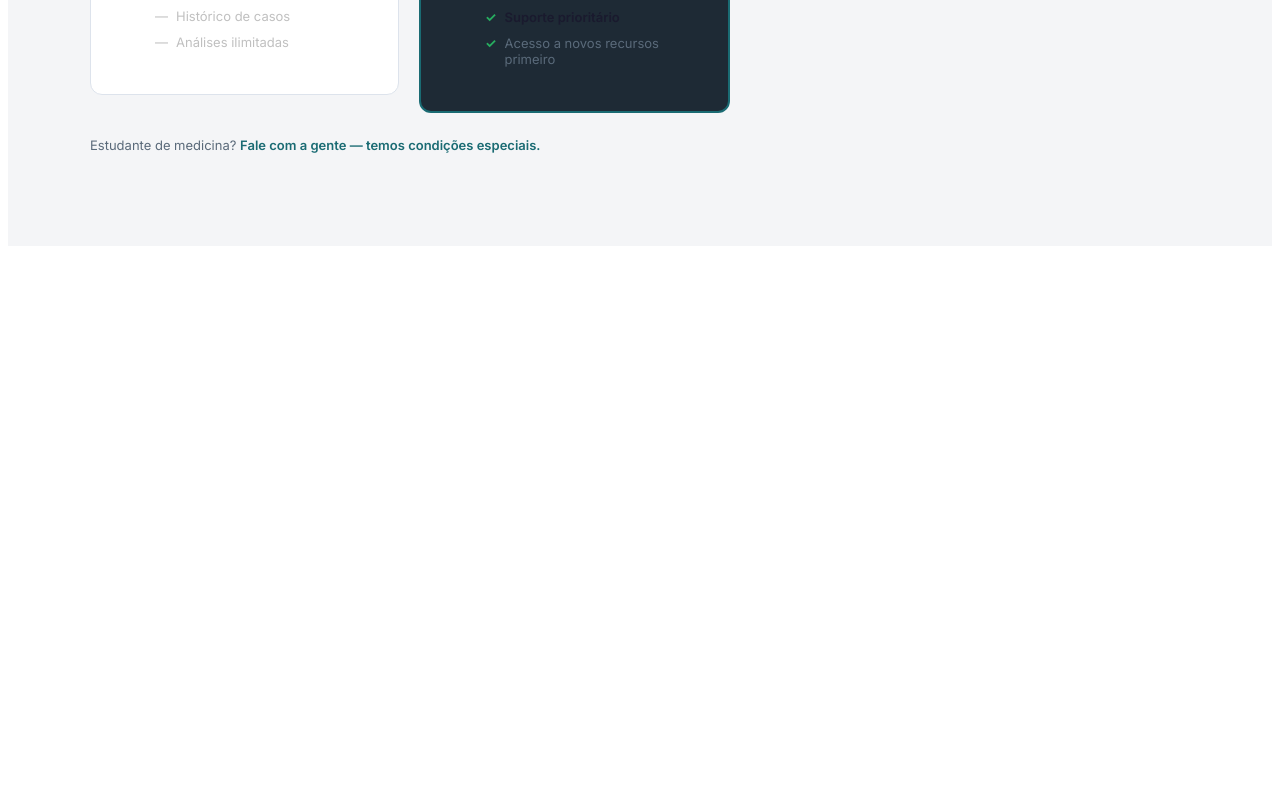
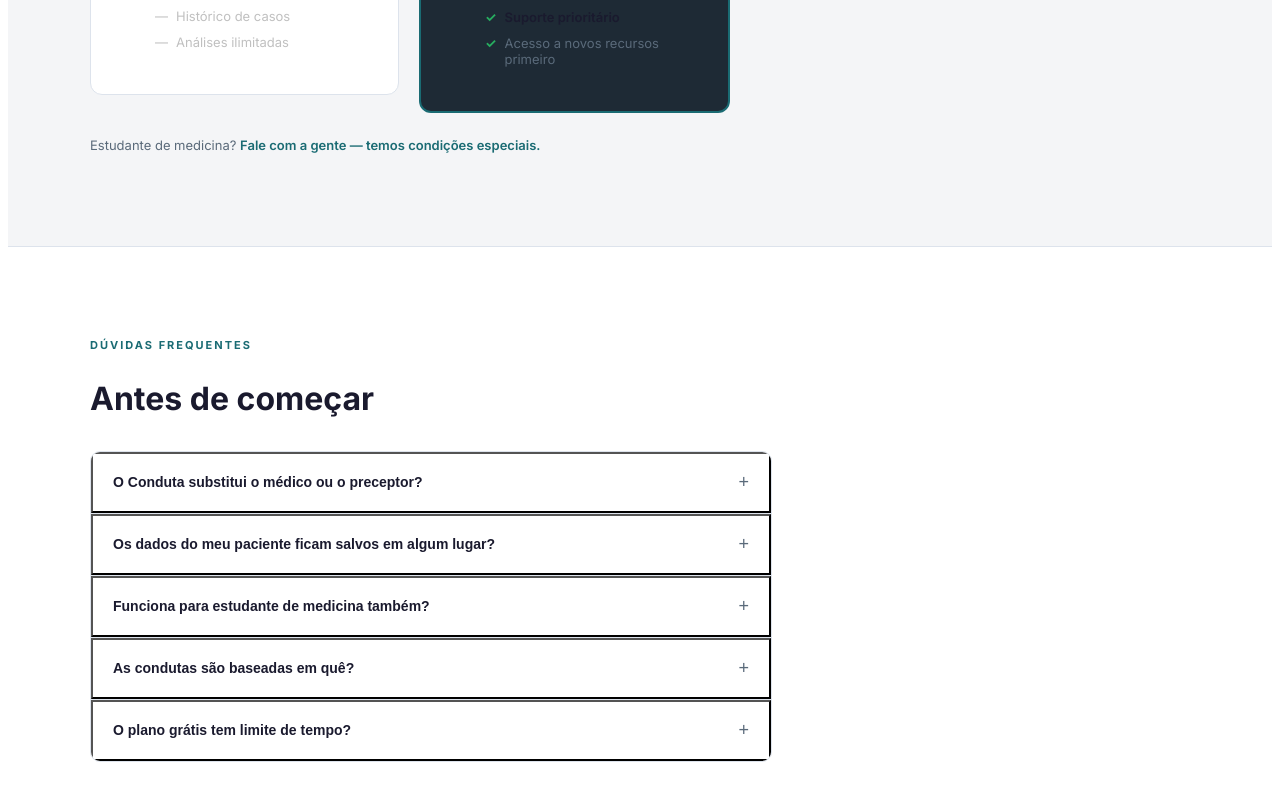
Before and after one commit to victorjordan95/conduta, a React (Vite) app in the folder conduta/frontend/: page / in a window 1280 px wide. Shown: the part 4500-5300 px from the top of the page. Before the commit the page ends 4754 px from the top, so only its background shows below. Built offline with nearby package versions, Linux system fonts and the light colour scheme; no server answers; the HTML template or start-up script is replaced by a standard one.

Commit message:
feat: seção FAQ com accordion da landing page

```diff
--- /dev/null
+++ b/conduta/frontend/src/components/landing/FaqSection.jsx
@@ -0,0 +1,62 @@
+// frontend/src/components/landing/FaqSection.jsx
+import { useState } from 'react';
+import styles from './FaqSection.module.scss';
+import shared from './landing.module.scss';
+
+const PERGUNTAS = [
+  {
+    q: 'O Conduta substitui o médico ou o preceptor?',
+    a: 'Não. O Conduta é uma ferramenta de apoio à decisão clínica — como um segundo par de olhos. A responsabilidade e o julgamento final são sempre do médico. Use como confirmação, não como substituição.',
+  },
+  {
+    q: 'Os dados do meu paciente ficam salvos em algum lugar?',
+    a: 'Não armazenamos dados identificáveis de pacientes. As análises são processadas e descartadas — você mantém o controle. Não insira nome, CPF ou dados que identifiquem o paciente.',
+  },
+  {
+    q: 'Funciona para estudante de medicina também?',
+    a: 'Sim — e é especialmente útil no internato e na residência. Se você é estudante e quer acesso, entre em contato pelo chat: temos condições especiais para quem está em formação.',
+  },
+  {
+    q: 'As condutas são baseadas em quê?',
+    a: 'Em protocolos clínicos e diretrizes terapêuticas brasileiras (PCDTs do Ministério da Saúde), guidelines de sociedades médicas nacionais e literatura clínica. O foco é atenção primária e pronto atendimento no contexto do SUS.',
+  },
+  {
+    q: 'O plano grátis tem limite de tempo?',
+    a: 'Não. As 15 análises são por mês, renovam todo mês, para sempre. Você não perde o acesso — só faz upgrade se quiser usar mais.',
+  },
+];
+
+function FaqItem({ pergunta }) {
+  const [aberto, setAberto] = useState(false);
+
+  return (
+    <div className={`${styles.item} ${aberto ? styles.aberto : ''}`}>
+      <button
+        className={styles.pergunta}
+        onClick={() => setAberto((v) => !v)}
+        aria-expanded={aberto}
+      >
+        {pergunta.q}
+        <span className={styles.icon}>{aberto ? '−' : '+'}</span>
+      </button>
+      {aberto && <p className={styles.resposta}>{pergunta.a}</p>}
+    </div>
+  );
+}
+
+export default function FaqSection() {
+  return (
+    <section className={styles.section}>
+      <div className={shared.section}>
+        <p className={shared.sectionLabel}>Dúvidas frequentes</p>
+        <h2 className={shared.sectionTitle}>Antes de começar</h2>
+
+        <div className={styles.lista}>
+          {PERGUNTAS.map((p) => (
+            <FaqItem key={p.q} pergunta={p} />
+          ))}
+        </div>
+      </div>
+    </section>
+  );
+}
--- /dev/null
+++ b/conduta/frontend/src/components/landing/FaqSection.module.scss
@@ -0,0 +1,60 @@
+// frontend/src/components/landing/FaqSection.module.scss
+@use '../../styles/variables' as *;
+
+.section {
+  background: $color-surface;
+  border-top: 1px solid $color-border;
+}
+
+.lista {
+  margin-top: 32px;
+  display: flex;
+  flex-direction: column;
+  gap: 0;
+  max-width: 680px;
+  border: 1px solid $color-border;
+  border-radius: 10px;
+  overflow: hidden;
+}
+
+.item {
+  border-bottom: 1px solid $color-border;
+
+  &:last-child { border-bottom: none; }
+}
+
+.aberto .pergunta {
+  color: $color-accent;
+}
+
+.pergunta {
+  width: 100%;
+  text-align: left;
+  padding: 18px 20px;
+  font-size: 14px;
+  font-weight: 600;
+  color: $color-text-primary;
+  background: none;
+  display: flex;
+  justify-content: space-between;
+  align-items: center;
+  gap: 16px;
+  cursor: pointer;
+  transition: color 0.15s;
+
+  &:hover { color: $color-accent; }
+}
+
+.icon {
+  font-size: 18px;
+  font-weight: 300;
+  flex-shrink: 0;
+  color: $color-text-secondary;
+}
+
+.resposta {
+  padding: 0 20px 18px;
+  font-size: 13px;
+  color: $color-text-secondary;
+  line-height: 1.7;
+}
--- a/conduta/frontend/src/pages/LandingPage.jsx
+++ b/conduta/frontend/src/pages/LandingPage.jsx
@@ -6,6 +6,7 @@
 import FeaturesSection from '../components/landing/FeaturesSection';
 import ProvaSection from '../components/landing/ProvaSection';
 import PrecosSection from '../components/landing/PrecosSection';
+import FaqSection from '../components/landing/FaqSection';
 
 export default function LandingPage() {
   return (
@@ -17,6 +18,7 @@
       <FeaturesSection />
       <ProvaSection />
       <PrecosSection />
+      <FaqSection />
     </div>
   );
 }
```
Also changed, not shown: 1 other file (tests, documents, lock files or other folders).
